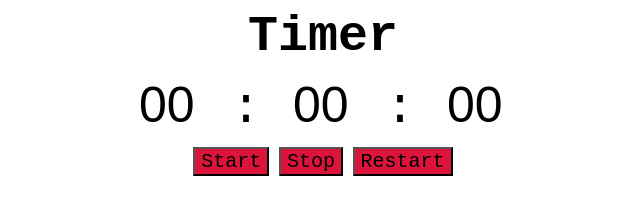
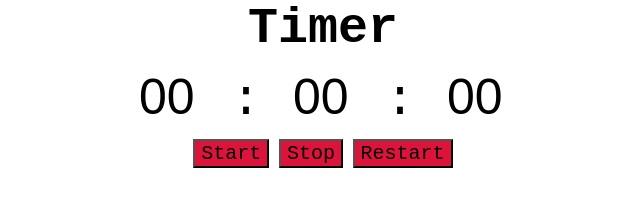
Before and after one commit to iralvin/javascript-timer-project, a plain HTML site: page javascript timer project/index.html in a window 1280 px wide. Shown: the whole page, without its empty margins (317-957 px from the left). Drawn offline with Linux system fonts and the light colour scheme.

Commit message:
update alignment

```diff
--- a/javascript timer project/stylesheet.css
+++ b/javascript timer project/stylesheet.css
@@ -1,6 +1,7 @@
 body{
-    display: flexbox;
+    /* display: block; */
     font-family: 'Courier New', Courier, monospace;
+    margin: auto;
 }
 
 button{
@@ -17,8 +18,7 @@ h1{
     max-width: fit-content;
     margin: auto;
     margin-top: 10px;
-    min-width: 25%;
-    /* display: flexbox; */
+    /* min-width: 25%; */
 
 }
 
@@ -29,7 +29,6 @@ h1{
 input[type=number]::-webkit-inner-spin-button,
 input[type=number]::-webkit-outer-spin-button {
   -webkit-appearance: none;
-  margin: 0;
 }
 
 input[type=number]{
@@ -42,7 +41,6 @@ input[type=number]{
     max-width: fit-content;
     margin: auto;
     margin-top: 10px;
-
 }
 #start, #stop, #restart{
     font-size: 20px;
```
